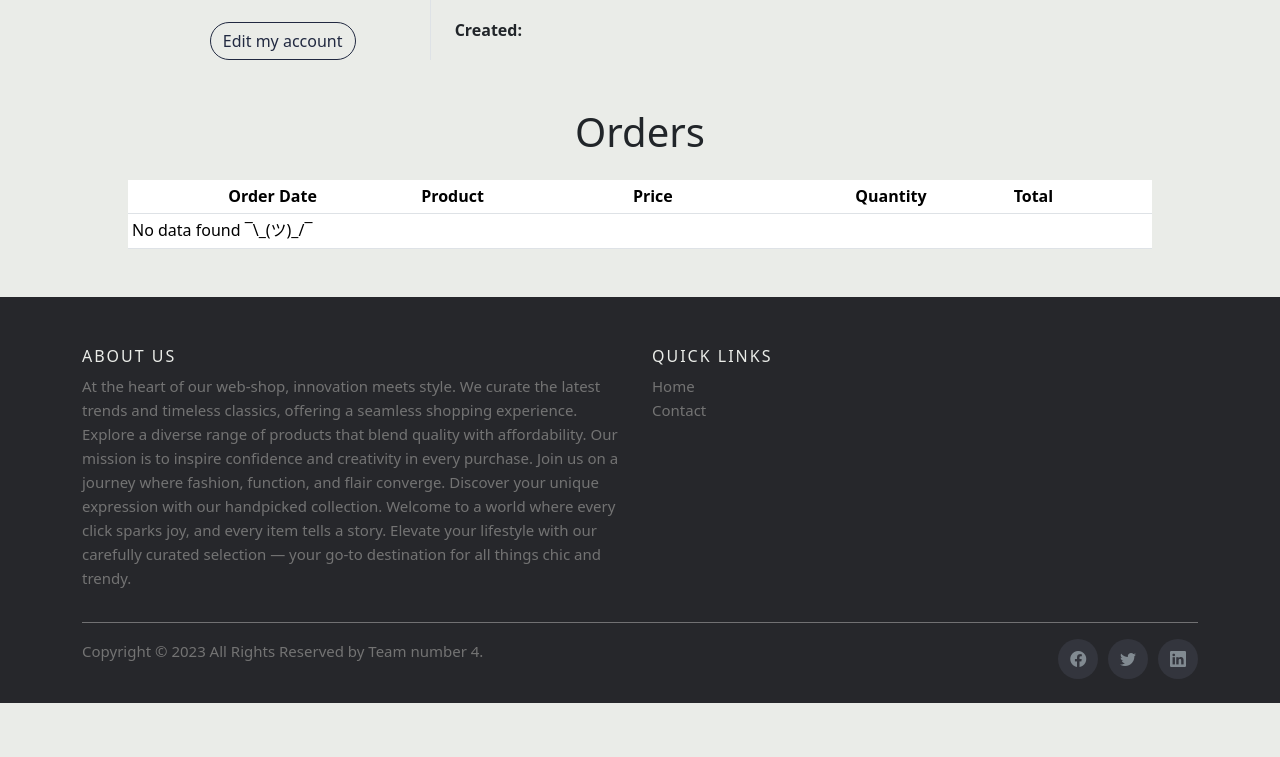
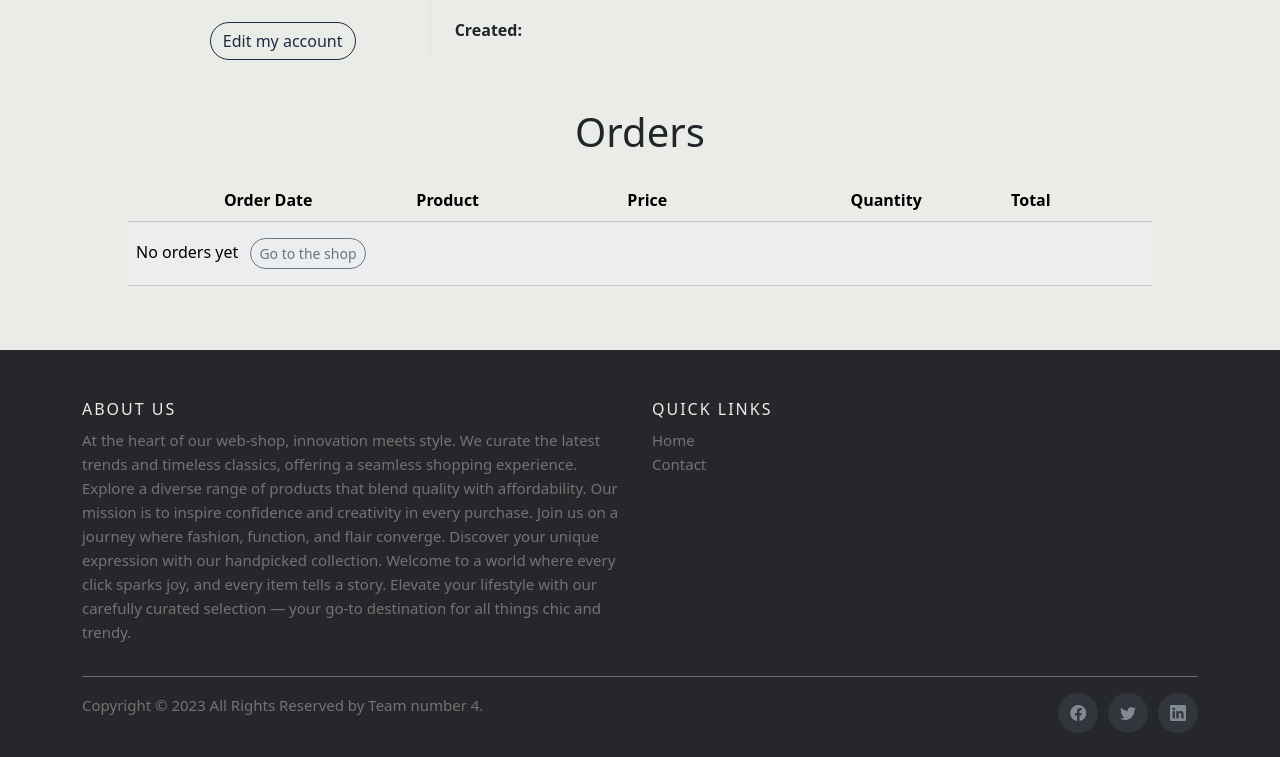
Before and after one commit to DmitriiMal/web-shop-project, a Symfony app: template templates/user/show.html.twig in a window 1280 px wide. Shown: the part 513-1270 px from the top of the page. Before the commit the page ends 1216 px from the top, so only its background shows below. Run offline with Twig, Linux system fonts and the light colour scheme; the template is opened without the code that fills it, so the values that code supplies are empty; style sheets or scripts are compiled from the project's sources; some libraries are stand-ins or nearby versions.

Commit message:
change table in account

```diff
--- a/templates/user/show.html.twig
+++ b/templates/user/show.html.twig
@@ -45,8 +45,8 @@
   #}
 
   <h1 class="text-center mb-4">Orders</h1>
-
-  <table class="table table-sm">
+  <div class="table-responsive rounded">
+    <table class="table table-light table-striped table-hover">
       <thead>
         <tr>
           <th class="text-center">Order Date</th>
@@ -67,11 +67,12 @@
         </tr>
         {% else %}
         <tr>
-        <td colspan="17">No data found ¯\_(ツ)_/¯</td>
+          <td colspan="17">No orders yet <a href="{{ path('app_user') }}" class="m-2 btn btn-outline-secondary btn-sm rounded-pill">Go to the shop</a></td>
         </tr>
         {% endfor %}
       </tbody>
     </table>
+  </div>
 
   {% if is_granted('ROLE_ADMIN') %}
   <a href="{{ path('app_user_index') }}" class="btn btn-outline-warning rounded-pill mt-5">Back to list</a>
```
Also changed, not shown: public/css/_media.scss (+7 -0 lines). Lines whose indentation alone changed are shown as unchanged.
